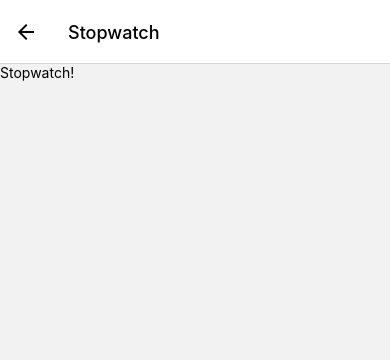
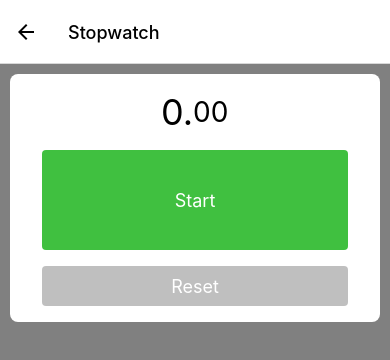
Before and after one commit to TheBobbyLlama/stopwatch, a React Native app: screen /Stopwatch in a window 390 px wide. Shown: the top 360 px of the page. Built offline with nearby package versions, Linux system fonts and the light colour scheme.

Commit message:
Added timer to Stopwatch screen.  No support for time splits yet.

```diff
--- /dev/null
+++ b/components/CustomButton.js
@@ -0,0 +1,62 @@
+import {
+  Platform,
+  PlatformColor,
+  StyleSheet,
+  Text,
+  TouchableOpacity,
+  View,
+} from "react-native";
+
+export default function CustomButton({
+  title,
+  backgroundColor,
+  onPress,
+  disabled,
+  ...rest
+}) {
+  const buttonStyles = [styles.buttonBody];
+
+  if (backgroundColor) buttonStyles.push({ backgroundColor });
+  if (disabled) buttonStyles.push(styles.buttonDisabled);
+
+  const doPress = () => {
+    if (!onPress) {
+      console.warn("No onPress defined for " + title + " button.");
+    } else if (!disabled) {
+      onPress();
+    }
+  };
+
+  const ButtonBody = disabled ? View : TouchableOpacity;
+
+  return (
+    <View style={{ height: 40 }} {...rest}>
+      <ButtonBody style={buttonStyles} onPress={doPress}>
+        <Text style={styles.buttonText}>{title}</Text>
+      </ButtonBody>
+    </View>
+  );
+}
+
+const styles = StyleSheet.create({
+  buttonBody: {
+    alignItems: "center",
+    alignSelf: "stretch",
+    backgroundColor: Platform.select({
+      ios: PlatformColor("link"),
+      android: PlatformColor("?android:attr/buttonTint"),
+      default: "black",
+    }),
+    borderRadius: 4,
+    display: "flex",
+    justifyContent: "center",
+    height: "100%",
+  },
+  buttonDisabled: {
+    backgroundColor: "rgba(128, 128, 128, 0.5)",
+  },
+  buttonText: {
+    color: "white",
+    fontSize: 18,
+  },
+});
--- a/package.json
+++ b/package.json
@@ -22,7 +22,8 @@
     "react-native": "0.68.2",
     "react-native-safe-area-context": "4.2.4",
     "react-native-screens": "~3.11.1",
-    "react-native-web": "0.17.7"
+    "react-native-web": "0.17.7",
+    "expo-keep-awake": "~10.1.1"
   },
   "devDependencies": {
     "@babel/core": "^7.12.9"
--- a/screens/Home.js
+++ b/screens/Home.js
@@ -14,7 +14,9 @@ import AsyncStorage from "@react-native-async-storage/async-storage";
 import Store from "../components/StoreContext";
 import { getThemeColor } from "../util/theme";
 
-export default function Home() {
+import appInfo from "../app.json";
+
+export default function Home({ navigation }) {
   const { darkMode, events, setEvents } = useContext(Store);
   const [newEvent, setNewEvent] = useState("");
   const [deleteEvent, setDeleteEvent] = useState(-1);
@@ -79,7 +81,6 @@ export default function Home() {
     },
     listContent: {
       color: getThemeColor("text", darkMode),
-      flexGrow: 1,
       fontSize: 20,
     },
     listInput: {
@@ -110,7 +111,15 @@ export default function Home() {
   const renderEventListing = ({ item, index }) => {
     return (
       <View style={styles.listRow}>
-        <Text style={styles.listContent}>{item}</Text>
+        <Button
+          style={styles.listContent}
+          type="clear"
+          onPress={() => {
+            navigation.navigate(appInfo.expo.name + ": " + events[index]);
+          }}
+        >
+          {item}
+        </Button>
         <Button
           type="clear"
           onPress={() => {
--- a/screens/Stopwatch.js
+++ b/screens/Stopwatch.js
@@ -1,9 +1,177 @@
-import { SafeAreaView, Text, View } from "react-native";
+import { useContext, useEffect, useState } from "react";
+import { activateKeepAwake, deactivateKeepAwake } from "expo-keep-awake";
+import {
+  Button as SimpleButton,
+  SafeAreaView,
+  StyleSheet,
+  Text,
+  View,
+} from "react-native";
+import { Button } from "@rneui/base";
+import CustomButton from "../components/CustomButton";
+import { useRoute } from "@react-navigation/native";
+import useStoreValue from "../hooks/useStoreValue";
+import { getThemeColor } from "../util/theme";
+import Store from "../components/StoreContext";
+
+const padStart = (str, len, char) => {
+  while (str.length < len) {
+    str = char + str;
+  }
+
+  return str;
+};
 
 export default function Stopwatch() {
+  const eventName = useRoute().name.split(": ").slice(1).join(": ");
+  const { darkMode } = useContext(Store);
+  const [splits, setSplits, clearSplits] = useStoreValue("event:" + eventName);
+  // Timer functionality.
+  const [startTime, setStartTime] = useState(0);
+  const [elapsedTime, setElapsedTime] = useState(0);
+  const [active, setActive] = useState(false);
+
+  useEffect(() => {
+    let tick;
+
+    if (active) {
+      tick = setInterval(() => {
+        setElapsedTime(Date.now() - startTime);
+      }, 10);
+
+      activateKeepAwake(); // Don't let the screen sleep while the timer is running.
+    }
+
+    return () => {
+      clearInterval(tick);
+      deactivateKeepAwake();
+    };
+  }, [active]);
+
+  const toggleTimerState = () => {
+    setStartTime(Date.now() - elapsedTime);
+    setActive(!active);
+  };
+
+  const doStartSplit = () => {
+    if (!active) {
+      setStartTime(Date.now() - elapsedTime);
+      setActive(true);
+    } else {
+      // TODO - Record split!
+    }
+  };
+
+  const doStopReset = () => {
+    if (active) {
+      setActive(false);
+    } else {
+      setElapsedTime(0);
+    }
+  };
+
+  const styles = StyleSheet.create({
+    workspace: {
+      backgroundColor: getThemeColor("workspace", darkMode),
+      height: "100%",
+    },
+    stopwatch: {
+      alignItems: "stretch",
+      backgroundColor: getThemeColor("element", darkMode),
+      borderRadius: 8,
+      margin: 10,
+      paddingHorizontal: 32,
+      paddingVertical: 16,
+    },
+    showTime: {
+      alignItems: "center",
+      display: "flex",
+      flexDirection: "row",
+      justifyContent: "center",
+    },
+    time: {
+      color: getThemeColor("text", darkMode),
+      fontSize: 36,
+    },
+    timeMS: {
+      color: getThemeColor("text", darkMode),
+      fontSize: 28,
+      minWidth: 36,
+    },
+    buttonStart: {
+      alignItems: "stretch",
+      display: "flex",
+      marginVertical: 16,
+      height: 100,
+    },
+  });
+
+  const displayTime = (elapsedTime) => {
+    // ==== Extract time components ====
+    const elapsedMS = elapsedTime % 1000;
+    elapsedTime = (elapsedTime - elapsedMS) / 1000;
+    // Extract seconds
+    const elapsedSeconds = elapsedTime % 60;
+    elapsedTime = (elapsedTime - elapsedSeconds) / 60;
+    // Extract minutes
+    const elapsedMinutes = elapsedTime % 60;
+    // Extract hours
+    const elapsedHours = (elapsedTime - elapsedMinutes) / 60;
+
+    //console.log(elapsedHours, elapsedMinutes, elapsedSeconds, elapsedMS);
+
+    // ==== Generate displayed value ====
+    let timeDisplay = "";
+
+    if (elapsedHours > 0) {
+      timeDisplay =
+        elapsedHours +
+        ":" +
+        padStart(elapsedMinutes.toString(), 2, "0") +
+        ":" +
+        padStart(elapsedSeconds.toString(), 2, "0");
+    } else if (elapsedMinutes > 0) {
+      timeDisplay =
+        elapsedMinutes.toString() +
+        ":" +
+        padStart(elapsedSeconds.toString(), 2, "0");
+    } else {
+      timeDisplay = elapsedSeconds.toString();
+    }
+
+    const msDisplay = padStart(Math.floor(elapsedMS / 10).toString(), 2, "0");
+
+    return (
+      <View style={styles.showTime}>
+        <Text style={styles.time}>{timeDisplay}.</Text>
+        <Text style={styles.timeMS}>{msDisplay}</Text>
+      </View>
+    );
+  };
+
   return (
-    <SafeAreaView>
-      <Text>Stopwatch!</Text>
+    <SafeAreaView style={styles.workspace}>
+      <View style={styles.stopwatch}>
+        {displayTime(elapsedTime)}
+        <CustomButton
+          title={active ? "Split" : "Start"}
+          style={styles.buttonStart}
+          backgroundColor={getThemeColor(
+            active ? "buttonSplit" : "buttonStart",
+            darkMode
+          )}
+          onPress={doStartSplit}
+        />
+        <CustomButton
+          title={active ? "Stop" : "Reset"}
+          backgroundColor={getThemeColor(
+            active ? "buttonStop" : "buttonReset",
+            darkMode
+          )}
+          onPress={doStopReset}
+          disabled={!elapsedTime}
+        />
+      </View>
     </SafeAreaView>
   );
 }
--- a/util/theme.js
+++ b/util/theme.js
@@ -10,6 +10,14 @@ export function getThemeColor(key, darkMode) {
             android: PlatformColor("?android:attr/buttonTint"),
             default: "black",
           });
+    case "buttonReset":
+      return darkMode ? "#a09030" : "#e0d040";
+    case "buttonSplit":
+      return darkMode ? "#4080c0" : "#4080e0";
+    case "buttonStart":
+      return darkMode ? "#40a040" : "#40c040";
+    case "buttonStop":
+      return darkMode ? "#a03030" : "#e04040";
     case "element":
       return darkMode ? "#202020" : "white";
     case "header":
```
Also changed, not shown: 1 other file (tests, documents, lock files or other folders).
